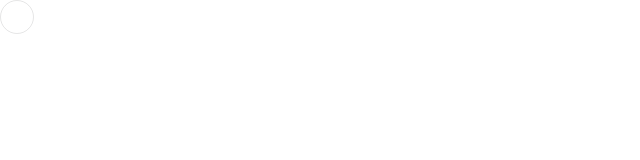
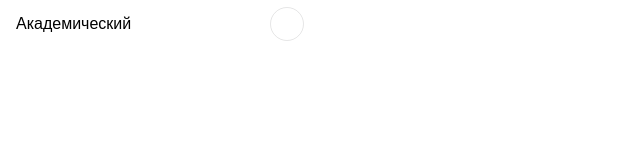
Before and after one commit to MarynaDanilkina/cedro.agency, a React (Create React App) app: page / in a window 1280 px wide. Shown: the top 160 px of the page, without its empty margins (0-640 px from the left). Built offline with nearby package versions, Linux system fonts and the light colour scheme.

Commit message:
feat: add droplist

```diff
--- a/src/App.js
+++ b/src/App.js
@@ -1,10 +1,10 @@
 import './App.css';
-import Checkbox from './components/Checkbox/checkbox';
+import Droplist from './components/Droplist/droplist';
 
 function App() {
   return (
     <div className="App">
-      <Checkbox />
+      <Droplist text="Академический" />
     </div>
   );
 }
--- a/src/components/Checkbox/checkbox.js
+++ b/src/components/Checkbox/checkbox.js
@@ -1,10 +1,9 @@
 import "./checkbox.css";
 import tickSvg from '../../svg/tick.svg';
-import { useMemo, useState } from "react";
+import { useMemo } from "react";
 import cn from "classnames";
 
-const Checkbox = () => {
-  const [active, setActive] = useState(false)
+const Checkbox = ({active}) => {
 
   const classes = useMemo(
     () =>
@@ -27,8 +26,7 @@ const Checkbox = () => {
   }, [active])
 
   return (
-    <div className={classes}
-      onClick={setActive}>
+    <div className={classes}>
       {image}
     </div>
   )
--- /dev/null
+++ b/src/components/Droplist/droplist.css
@@ -0,0 +1,24 @@
+.droplist__container{
+  width: 320px;
+  height: 48px;
+  display: flex;
+  align-items: center;
+}
+.droplist{
+  display: flex;
+  padding: 0px 16px;
+  align-items: center;
+  justify-content: space-between;
+  width: 100%;
+}
+.droplist:hover{
+  cursor: pointer;
+  background: var(--bg-neutral, rgba(2, 22, 45, 0.05));
+}
+.p__droplist{
+  font-family: Arial;
+  font-size: 16px;
+  font-style: normal;
+  font-weight: 400;
+  line-height: 150%;
+}
--- /dev/null
+++ b/src/components/Droplist/droplist.js
@@ -0,0 +1,18 @@
+import { useState } from "react";
+import Checkbox from "../Checkbox/checkbox";
+import "./droplist.css";
+
+const Droplist = ({ text }) => {
+  const [active, setActive] = useState(false)
+
+  return (
+    <div className="droplist__container">
+      <div className="droplist" onClick={() => setActive(!active)}>
+        <p className="p__droplist">{text}</p>
+        <Checkbox active={active} />
+      </div>
+    </div>
+
+  )
+}
+export default Droplist;
```
